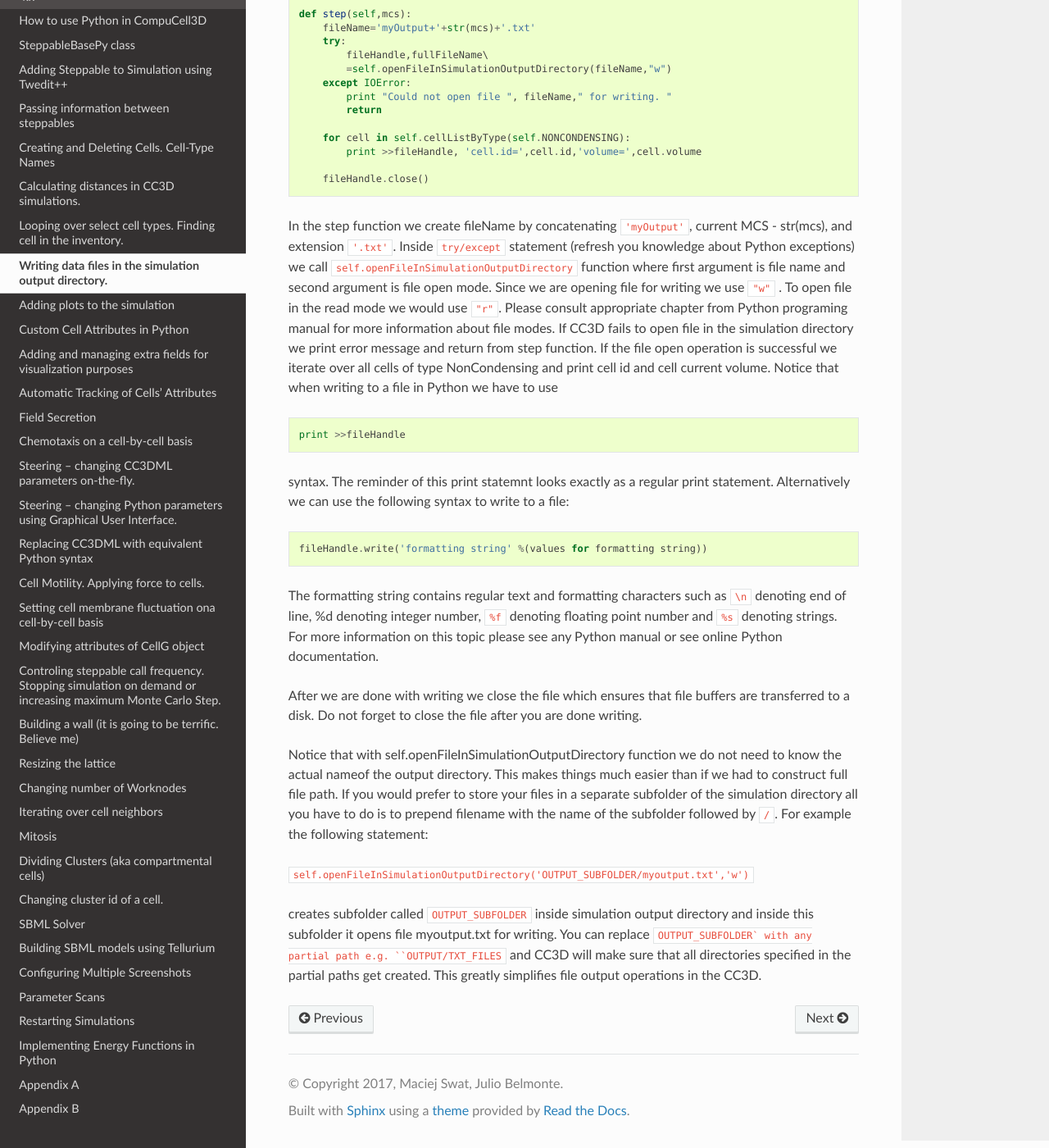
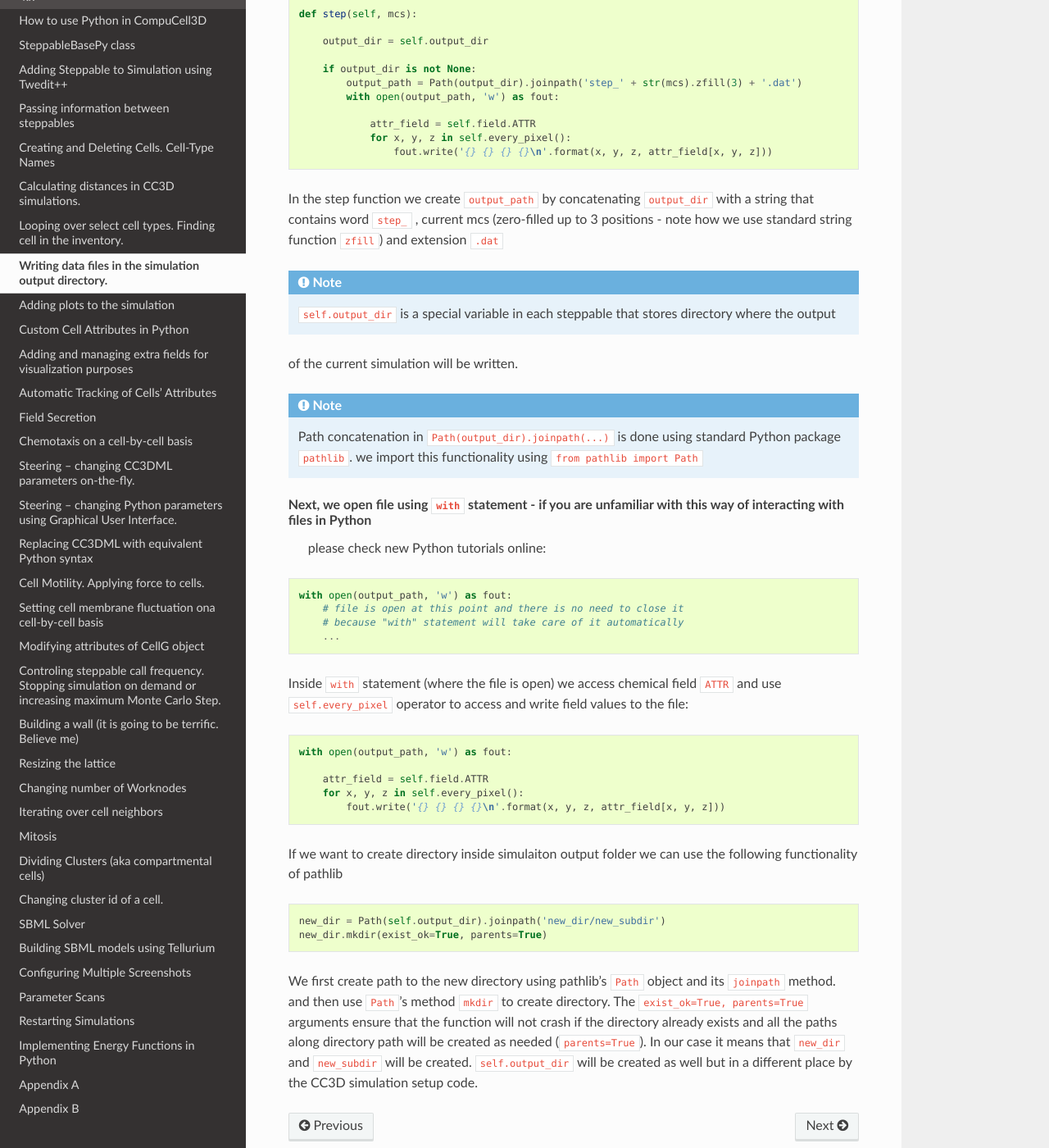
Before and after one commit to CompuCell3D/PythonScriptingManual, a Sphinx documentation site: the page built from docs/writing_data_files_in_the_simulation_output_directory.rst, in a window 1280 px wide and 1400 px high, scrolled down 443 px. Shown: the whole window at 82% size. Built offline with Sphinx 7.4.7 and the Read the Docs theme 2.0.0, drawn with Linux system fonts in a browser that asks for light colours; some of the changed text lies outside the part shown.

Commit message:
updated chapter on writing files to sim output dir

```diff
--- a/docs/writing_data_files_in_the_simulation_output_directory.rst
+++ b/docs/writing_data_files_in_the_simulation_output_directory.rst
@@ -15,68 +15,60 @@ directory can be inserted from Twedit++ - simply go to ``CC3D Python->Python Uti
 
 .. code-block:: python
 
-    def step(self,mcs):
-        fileName='myOutput+'+str(mcs)+'.txt'
-        try:
-            fileHandle,fullFileName\
-            =self.openFileInSimulationOutputDirectory(fileName,"w")
-        except IOError:
-            print "Could not open file ", fileName," for writing. "
-            return
+    def step(self, mcs):
 
-        for cell in self.cellListByType(self.NONCONDENSING):
-            print >>fileHandle, 'cell.id=',cell.id,'volume=',cell.volume
+        output_dir = self.output_dir
 
-        fileHandle.close()
+        if output_dir is not None:
+            output_path = Path(output_dir).joinpath('step_' + str(mcs).zfill(3) + '.dat')
+            with open(output_path, 'w') as fout:
 
-In the step function we create fileName by concatenating ``'myOutput'``,
-current MCS - str(mcs), and extension ``'.txt'``. Inside ``try/except``
-statement (refresh you knowledge about Python exceptions) we call
-``self.openFileInSimulationOutputDirectory`` function where first argument
-is file name and second argument is file open mode. Since we are opening
-file for writing we use ``"w"`` . To open file in the read mode we would use
-``"r"``. Please consult appropriate chapter from Python programing manual
-for more information about file modes. If CC3D fails to open file in the
-simulation directory we print error message and return from step function.
-If the file open operation is successful we iterate over all cells of
-type NonCondensing and print cell id and cell current volume. Notice
-that when writing to a file in Python we have to use
+                attr_field = self.field.ATTR
+                for x, y, z in self.every_pixel():
+                    fout.write('{} {} {} {}\n'.format(x, y, z, attr_field[x, y, z]))
+
+In the step function we create ``output_path`` by concatenating ``output_dir`` with a string
+that contains word ``step_`` , current mcs (zero-filled up to 3 positions - note how we use standard string
+function ``zfill``) and extension ``.dat``
+
+.. note::
+
+    ``self.output_dir`` is a special variable in each steppable that stores directory where the output
+of the current simulation will be written.
+
+.. note::
+
+    Path concatenation in ``Path(output_dir).joinpath(...)`` is done using standard Python package ``pathlib``. we import this functionality using ``from pathlib import Path``
+
+
+Next, we open file using ``with`` statement - if you are unfamiliar with this way of interacting with files in Python
+ please check new Python tutorials online:
 
 .. code-block:: python
 
-    print >>fileHandle
+    with open(output_path, 'w') as fout:
+        # file is open at this point and there is no need to close it
+        # because "with" statement will take care of it automatically
+        ...
 
-syntax. The reminder of this print statemnt looks exactly as a regular
-print statement. Alternatively we can use the following syntax to write
-to a file:
+Inside ``with`` statement (where the file is open) we access chemical field ``ATTR`` and use ``self.every_pixel``
+operator to access and write field values to the file:
 
 .. code-block:: python
 
-    fileHandle.write('formatting string' %(values for formatting string))
+    with open(output_path, 'w') as fout:
 
-The formatting string contains regular text and formatting characters
-such as ``\n`` denoting end of line, %d denoting integer number, ``%f``
-denoting floating point number and ``%s`` denoting strings. For more
-information on this topic please see any Python manual or see online
-Python documentation.
+        attr_field = self.field.ATTR
+        for x, y, z in self.every_pixel():
+            fout.write('{} {} {} {}\n'.format(x, y, z, attr_field[x, y, z]))
 
-After we are done with writing we close the file which ensures that file
-buffers are transferred to a disk. Do not forget to close the file after
-you are done writing.
 
-Notice that with self.openFileInSimulationOutputDirectory function we do
-not need to know the actual nameof the output directory. This makes
-things much easier than if we had to construct full file path. If you
-would prefer to store your files in a separate subfolder of the
-simulation directory all you have to do is to prepend filename with
-the name of the subfolder followed by ``/``. For example the following
-statement:
+If we want to create directory inside simulaiton output folder we can use the following functionality of pathlib
 
-``self.openFileInSimulationOutputDirectory('OUTPUT_SUBFOLDER/myoutput.txt','w')``
+.. code-block:: python
 
-creates subfolder called ``OUTPUT_SUBFOLDER`` inside simulation output
-directory and inside this subfolder it opens file myoutput.txt for
-writing. You can replace ``OUTPUT_SUBFOLDER` with any partial path e.g.
-``OUTPUT/TXT_FILES`` and CC3D will make sure that all directories specified
-in the partial paths get created. This greatly simplifies file output
-operations in the CC3D.
+    new_dir = Path(self.output_dir).joinpath('new_dir/new_subdir')
+    new_dir.mkdir(exist_ok=True, parents=True)
+
+We first create path to the new directory using pathlib's ``Path`` object and its ``joinpath`` method. and then use
+``Path``'s method  ``mkdir`` to create directory. The ``exist_ok=True, parents=True`` arguments ensure that the function will not crash if the directory already exists and all the paths along directory path will be created as needed (``parents=True``). In our case it means that ``new_dir`` and ``new_subdir`` will be created. ``self.output_dir`` will be created as well but in a different place by the CC3D simulation setup code.
```
Also changed, not shown: other parts of docs/writing_data_files_in_the_simulation_output_directory.rst (+1 -1 lines).
